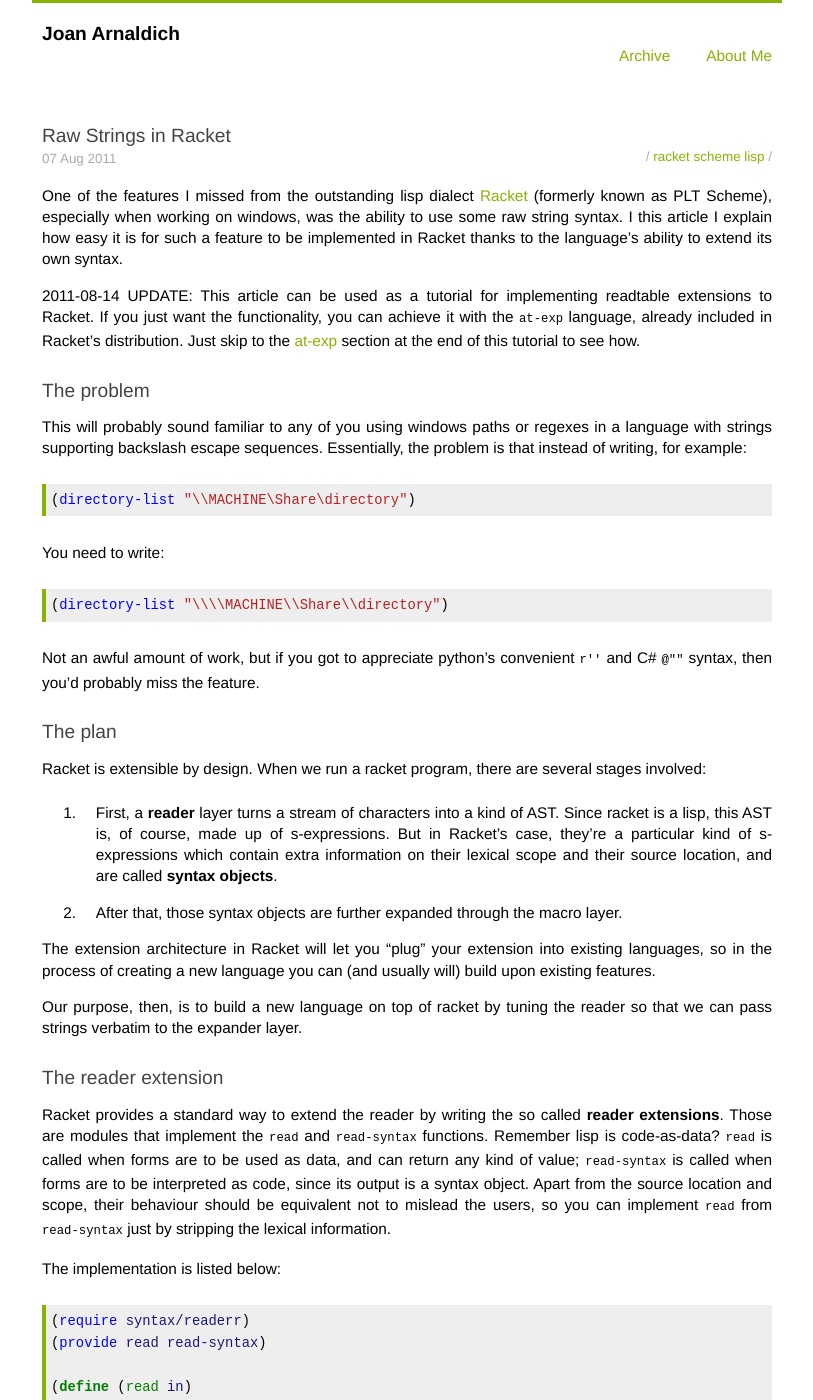
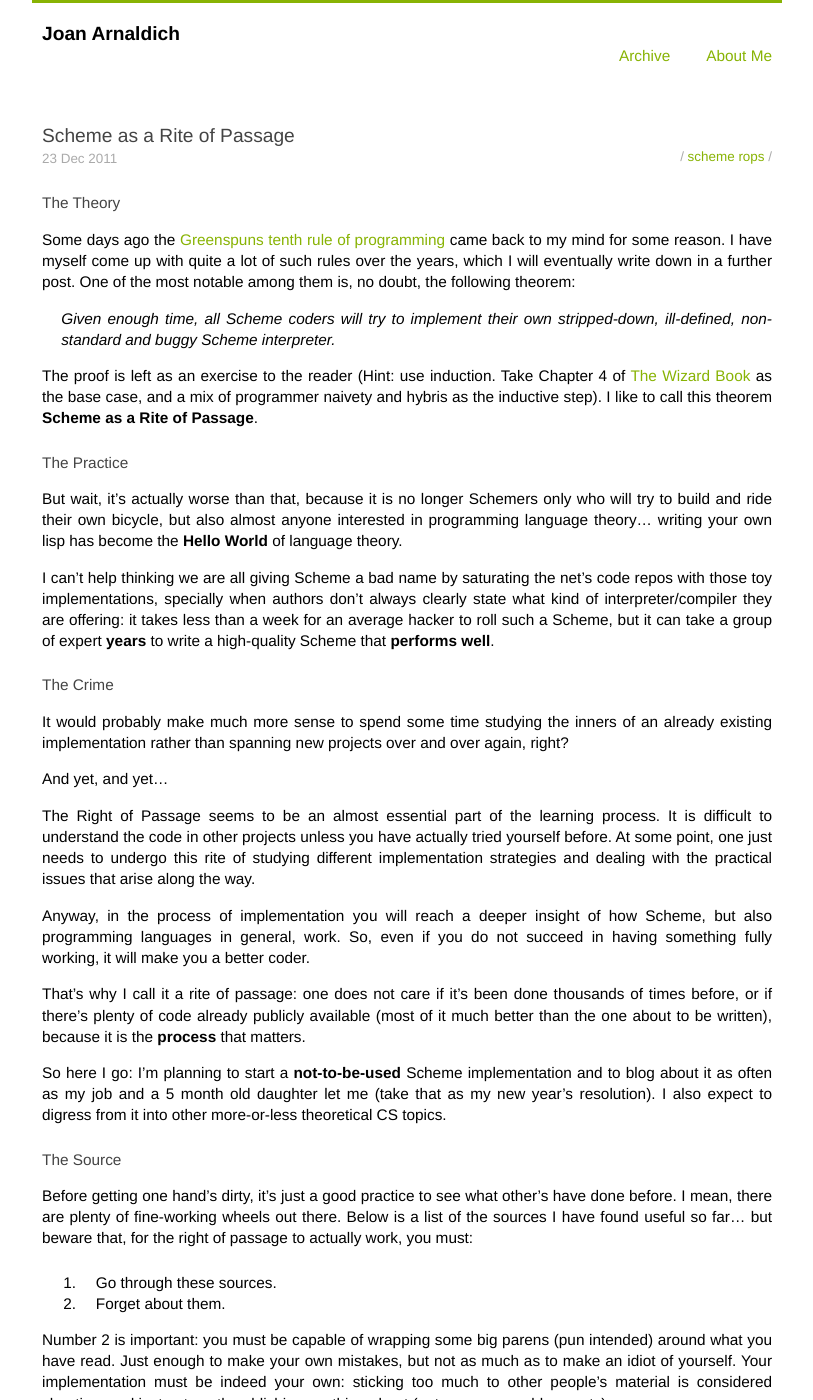
Before and after one commit to jarnaldich/jarnaldich.github.com, a Jekyll site: the page built from index.html, in a window 1280 px wide and 1400 px high. Shown: the whole window, without its empty margins (233-1046 px from the left). Built offline with Jekyll 4.4.1, drawn with Linux system fonts in a browser that asks for light colours; comment, search, counter and statistics services are not loaded; some of the changed text lies outside the part shown.

Commit message:
New post

```diff
--- a/_includes/tags_cloud.html
+++ b/_includes/tags_cloud.html
@@ -1 +1 @@
-<a href="/tags/blogging" title="Postings tagged blogging" style="font-size: 20.0px; line-height:20.0px">blogging</a> <a href="/tags/jekyll" title="Postings tagged jekyll" style="font-size: 20.0px; line-height:20.0px">jekyll</a> <a href="/tags/lisp" title="Postings tagged lisp" style="font-size: 20.0px; line-height:20.0px">lisp</a> <a href="/tags/racket" title="Postings tagged racket" style="font-size: 20.0px; line-height:20.0px">racket</a> <a href="/tags/scheme" title="Postings tagged scheme" style="font-size: 20.0px; line-height:20.0px">scheme</a> <a href="/tags/service" title="Postings tagged service" style="font-size: 20.0px; line-height:20.0px">service</a> <a href="/tags/windows" title="Postings tagged windows" style="font-size: 20.0px; line-height:20.0px">windows</a>
+<a href="/tags/blogging" title="Postings tagged blogging" style="font-size: 15.0px; line-height:15.0px">blogging</a> <a href="/tags/jekyll" title="Postings tagged jekyll" style="font-size: 15.0px; line-height:15.0px">jekyll</a> <a href="/tags/lisp" title="Postings tagged lisp" style="font-size: 15.0px; line-height:15.0px">lisp</a> <a href="/tags/racket" title="Postings tagged racket" style="font-size: 15.0px; line-height:15.0px">racket</a> <a href="/tags/rops" title="Postings tagged rops" style="font-size: 15.0px; line-height:15.0px">rops</a> <a href="/tags/scheme" title="Postings tagged scheme" style="font-size: 20.0px; line-height:20.0px">scheme</a> <a href="/tags/service" title="Postings tagged service" style="font-size: 15.0px; line-height:15.0px">service</a> <a href="/tags/windows" title="Postings tagged windows" style="font-size: 15.0px; line-height:15.0px">windows</a>
--- /dev/null
+++ b/_posts/2011-12-23-scheme-as-a-rite-of-passage.markdown
@@ -0,0 +1,102 @@
+---
+layout: post
+title: Scheme as a Rite of Passage
+tags: scheme rops
+---
+
+##The Theory
+
+Some days ago the [Greenspuns tenth rule of
+programming](http://c2.com/cgi/wiki?GreenspunsTenthRuleOfProgramming) came back
+to my mind for some reason.  I have myself come up with quite a
+lot of such rules over the years, which I will eventually write down in a further
+post. One of the most notable among them is, no doubt, the following theorem:
+
+> Given enough time, all Scheme coders will try to implement their own
+> stripped-down, ill-defined, non-standard and buggy Scheme interpreter.
+
+The proof is left as an exercise to the reader (Hint: use induction. Take
+Chapter 4 of [The
+Wizard Book](http://mitpress.mit.edu/sicp/full-text/book/book.html) as the base
+case, and a mix of programmer naivety and hybris as the inductive step). I like
+to call this theorem _Scheme as a Rite of Passage_.
+
+##The Practice
+
+But wait, it's actually worse than that, because it is no longer Schemers only
+who will try to build and ride their own bicycle, but also almost anyone
+interested in programming language theory... writing your own lisp has become the *Hello
+World* of language theory.
+
+I can't help thinking we are all giving Scheme a bad name by saturating the net's
+code repos with those toy implementations, specially when authors don't always
+clearly state what kind of interpreter/compiler they are offering: it takes
+less than a week for an average hacker to roll such a Scheme, but it can take a
+group of expert *years* to write a high-quality Scheme that *performs well*.
+
+##The Crime
+
+It would probably make much more sense to spend some time studying the inners
+of an already existing implementation rather than spanning new
+projects over and over again, right?
+
+And yet, and yet...
+
+The Right of Passage seems to be an almost essential part of the learning
+process. It is difficult to understand the code in other projects unless you
+have actually tried yourself before.  At some point,
+one just needs to undergo this rite of studying different implementation
+strategies and dealing with the practical issues that arise along the way.
+
+Anyway, in the process of implementation you will reach a deeper insight
+of how Scheme, but also programming languages in general, work. So, even if you do
+not succeed in having something
+fully working, it will make you a better coder.
+
+That's why I call it a rite of passage: one does not care if it's been done
+thousands of times before, or if there's plenty of code already publicly
+available (most of it much better than the one about to be written), because it
+is the _process_ that matters.
+
+So here I go: I'm planning to start a _not-to-be-used_ Scheme implementation and to blog
+about it as often as my job and a 5 month old daughter let me (take that as my
+new year's resolution). I also expect to digress from it into other more-or-less theoretical CS topics.
+
+##The Source
+
+Before getting one hand's dirty, it's just a good practice to see what other's
+have done before. I mean, there are plenty of fine-working wheels out
+there. Below is a list of the sources I have found useful so far... but beware that,
+for the right of passage to actually work, you must:
+
+1. Go through these sources.
+2. Forget about them.
+
+Number 2 is important: you must be capable of wrapping some big parens (pun
+intended) around what you have read. Just enough to make your own mistakes, but
+not as much as to make an idiot of yourself. Your implementation must
+be indeed your own: sticking too much to other people's material is considered
+cheating, and just not worth publishing anything about (not even crappy blog posts).
+
+I will expand the list below as I work through the interpreter. If you know of
+any other material that could be useful, please comment this post. Everything
+listed below is publicly available, but some of the materials are also
+ for sale. If you happen to like them, please support the authors.
+
+- The aforementioned meta-circular evaluator in [The Wizard Book](http://mitpress.mit.edu/sicp/full-text/book/book.html).
+- A Wikibook on implementing a scheme in Haskell: [Write Yourself a Scheme in 48 Hours](http://en.wikibooks.org/wiki/Write_Yourself_a_Scheme_in_48_Hours). Does not include continuations. I like it mostly as an excuse to learn Haskell and Parsec.
+- [Exploring Programming Language Architecture in Perl](http://billhails.net/Book/) builds an interpreter for a scheme dialect in Perl, and then implements threads, logic programming, and _amb_ on top of it. Includes continuations. One of my favourite.
+- [Norvig's article](http://norvig.com/lispy.html) on implementing a tiny lisp dialect in Python. A toy, but very concise and easy to understand.
+- [An Introduction to Scheme and its Implementation](ftp://ftp.cs.utexas.edu/pub/garbage/cs345/schintro-v14/schintro_toc.html) works if you don't know Scheme yet. The text is a bit rough, but useful in spite of being in a `pub/garbage` directory.
+- [Scheme 9 from Empty Space](http://www.e-booksdirectory.com/details.php?ebook=4625) by Nils M Holm covers the implementation of a Scheme interpreter in C. Since the target language is C, it implements its own garbage collector.
+
+The above cover interpreters. If you are interested in implementing a compiler there's:
+
+- [Three Implementation Models for Scheme](www.cs.unm.edu/~williams/cs491/three-imp.pdf)  by RK Dybvig is a classical paper. I think only the two first models are still relevant. The stack-based model is the inspiration for a recent javascript interpreter called [BiwaScheme](http://www.biwascheme.org/). Beware: it compiles to an intermediate language, *not* assembly.
+- [An Incremental Approach to Compiler Construction](http://scheme2006.cs.uchicago.edu/11-ghuloum.pdf) brings native-code compilation to the masses.
+
+Other resources:
+
+- This [Reddit thread](http://www.reddit.com/r/scheme/comments/fvbjr/question_which_scheme_implementation_has_a_better/) on easy-to-understand implementations.
+- The [ReadScheme](http://readscheme.org/) papers. It's probably easy to get lost here unless you are a researcher...
+- And, of course, the [Schemers](http://www.schemers.org) website.
```
Also changed, not shown: tags/rops/index.html (added, +16 -0 lines).
